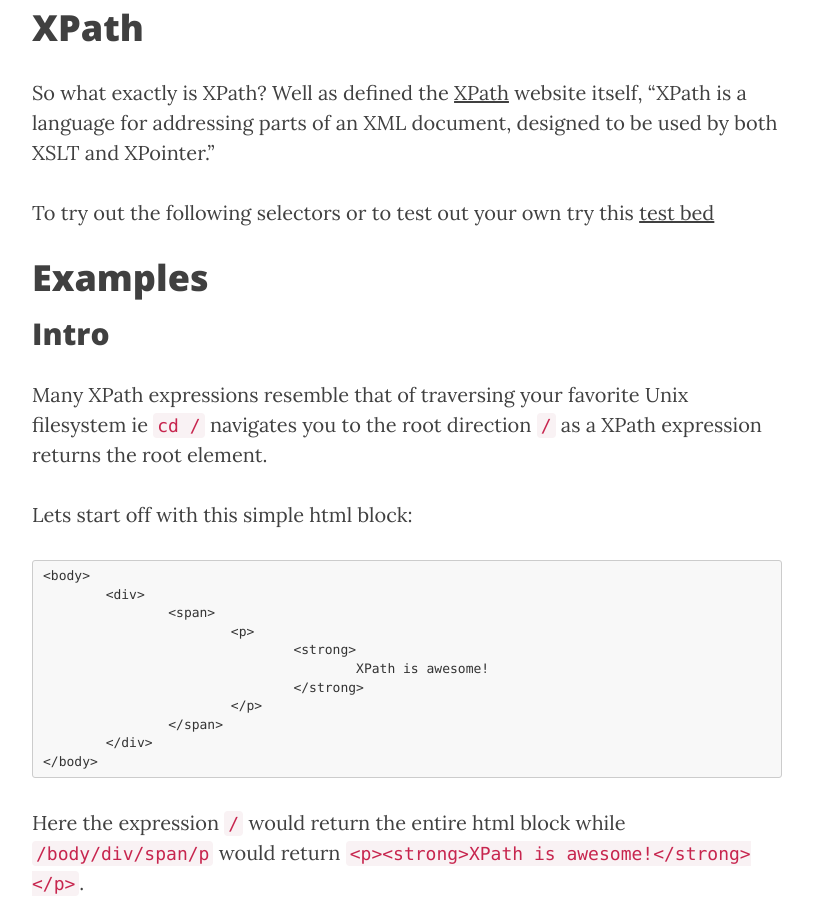
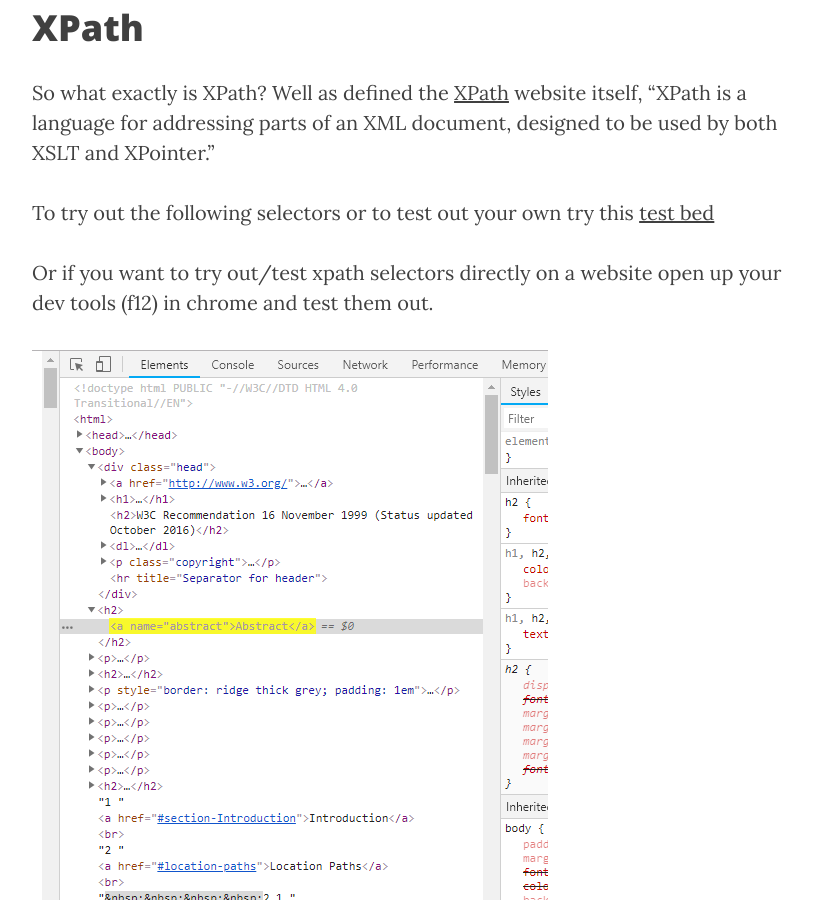
Before and after one commit to kwojcicki/kwojcicki.github.io, a Jekyll site: the page built from _posts/2019-01-11-XPATH.md, in a window 1280 px wide and 900 px high, scrolled down 1228 px. Shown: the whole window, without its empty margins (233-1046 px from the left). Built offline with Jekyll 4.4.1, drawn with Linux system fonts in a browser that asks for light colours; nearby versions of some CDN libraries; some of the changed text lies outside the part shown.

Commit message:
including photo

```diff
--- a/_posts/2019-01-11-XPATH.md
+++ b/_posts/2019-01-11-XPATH.md
@@ -31,8 +31,11 @@ or
 
 So what exactly is XPath? Well as defined the [XPath](https://www.w3.org/TR/xpath/all/) website itself, "XPath is a language for addressing parts of an XML document, designed to be used by both XSLT and XPointer."
 
+To try out the following selectors or to test out your own try this [test bed](http://www.whitebeam.org/library/guide/TechNotes/xpathtestbed.rhtm)
 
-To try out the following selectors or to test out your own try this [test bed](http://www.whitebeam.org/library/guide/TechNotes/xpathtestbed.rhtm)
+Or if you want to try out/test xpath selectors directly on a website open up your dev tools (f12) in chrome and test them out.
+
+![Chrome Devtools](/img/posts/xpath.PNG)
 
 # Examples
 
```
